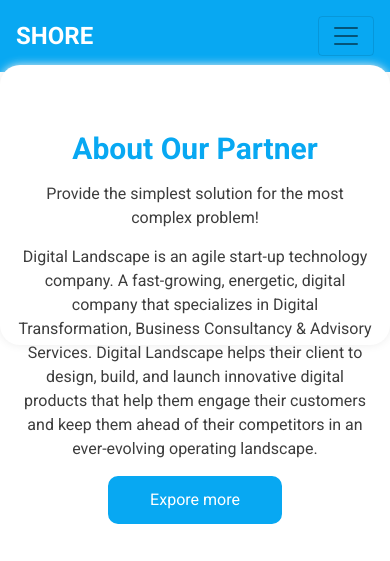
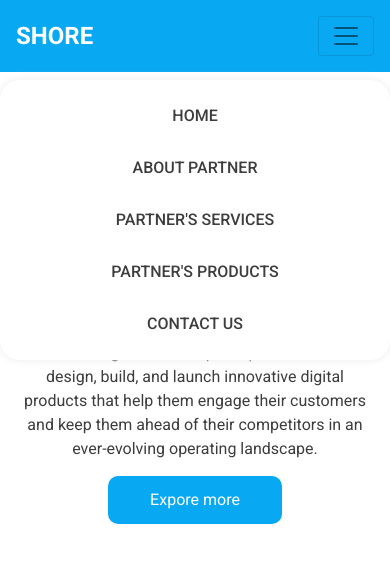
Before and after one commit to AliAbbas993/academicwebUI, a PHP site: page / in a window 390 px wide, after a click that opens the changed part. Shown: the top 561 px of the page. Run offline with PHP 8.4, Linux system fonts and the light colour scheme.

Commit message:
responsive issue resolved

```diff
--- a/src/style/index.css
+++ b/src/style/index.css
@@ -69,7 +69,12 @@
     right: 0;
     transition: all 0.5s ease-in-out;
 }
+.main-header .navbar-collapse .show .navbar-nav .nav-item .nav-link{
+    color: var(--primary-grey);
+}
+.main-header .navbar-collapse .show {
 
+}
 /* Header Style End */
 
 /* Footer Style Start */
--- a/src/style/responsive.css
+++ b/src/style/responsive.css
@@ -19,18 +19,19 @@
         border-radius: 20px;
         background: #ffffff;
     }
-    .main-header .nav-links-block .navbar-collapse.collapse.show , .main-header .nav-links-block .navbar-collapse.collapsing{
+    .main-header .nav-links-block .navbar-collapse.collapse.show, .main-header .nav-links-block .navbar-collapse.collapsing{
         position: absolute;
         width: 100%;
         right: 0;
         left: 0;
-        top: 60px;
+        top: 75px;
         box-shadow: 0 0 10px #ececec;
         justify-content: center;
         display: flex;
         padding: 10px;
         border-radius: 20px;
         background: #ffffff;
+        z-index: 1;
     }
     .main-header .navbar-nav{
         width: 100%;
@@ -40,6 +41,9 @@
         width: 100%;
         padding: 10px;
         margin: 0;
+    }
+    .main-header .navbar-nav .nav-item .nav-link {
+        color: #3d3d3d;
     }
     .banner-form-sec .price-calculator{
         margin-bottom: 50px;
```
